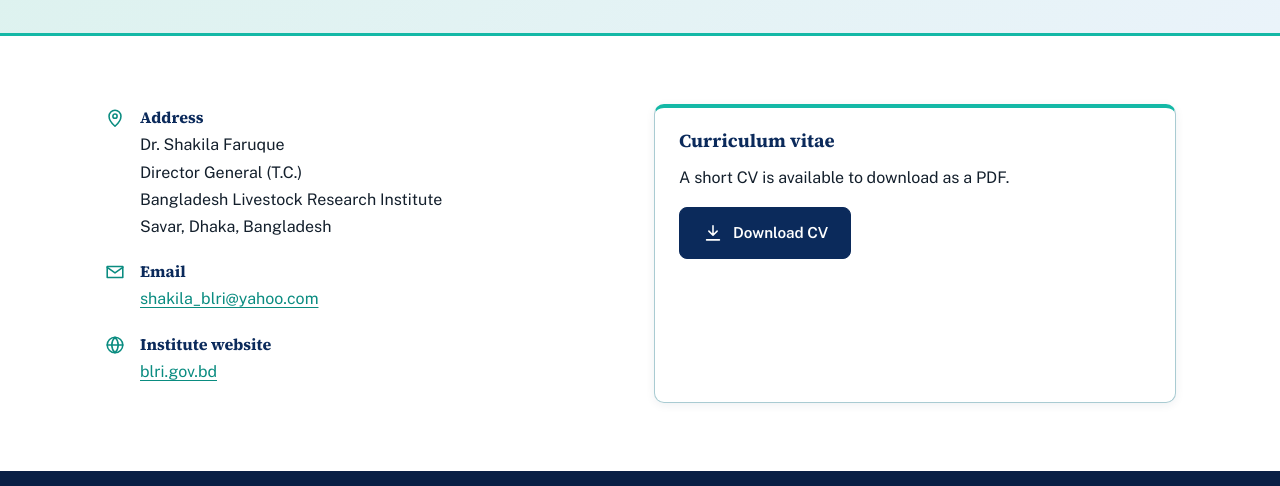
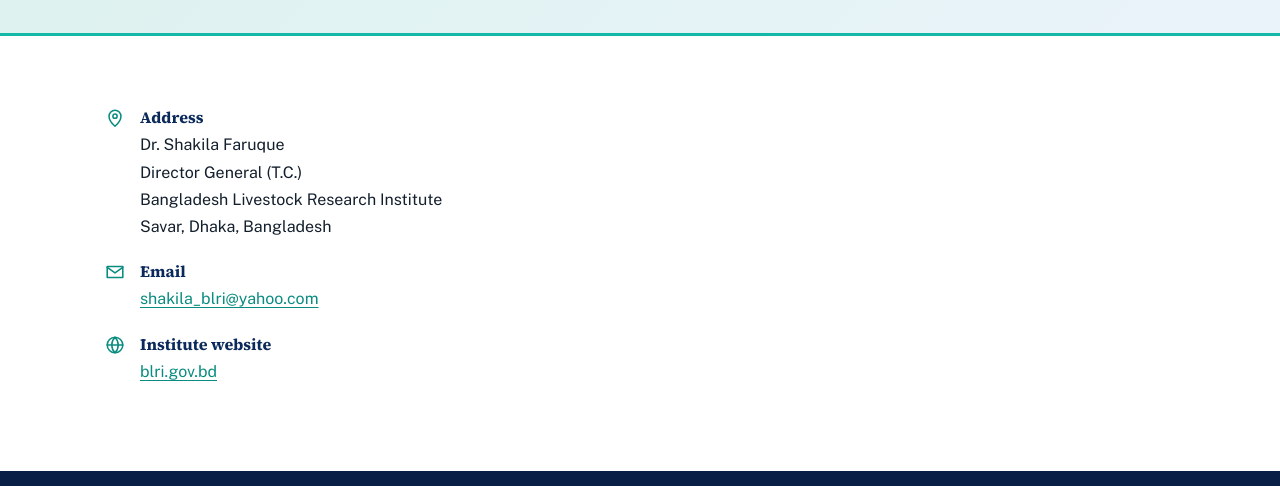
Before and after one commit to DrShakilaFaruque/DrShakilaFaruque.github.io, a plain HTML site: page contact.html in a window 1280 px wide. Shown: the part 201-687 px from the top of the page. Drawn offline with nearby package versions, Linux system fonts and the light colour scheme.

Commit message:
Remove Download CV option
Remove the CV buttons from the home and contact pages and delete the
CV PDF from the site.

Co-Authored-By: Claude Sonnet 5.5 <noreply@anthropic.com>

```diff
--- a/contact.html
+++ b/contact.html
@@ -42,11 +42,6 @@
           <div class="contact-item"><svg viewBox="0 0 24 24" width="22" height="22" fill="none" stroke="currentColor" stroke-width="1.7" stroke-linecap="round" stroke-linejoin="round" aria-hidden="true"><path d="M3.5 6h17v12h-17z"/><path d="M3.5 7l8.5 6 8.5-6"/></svg><div><strong>Email</strong><a href="mailto:shakila_blri@yahoo.com">shakila_blri@yahoo.com</a></div></div>
           <div class="contact-item"><svg viewBox="0 0 24 24" width="22" height="22" fill="none" stroke="currentColor" stroke-width="1.7" stroke-linecap="round" stroke-linejoin="round" aria-hidden="true"><circle cx="12" cy="12" r="8.5"/><path d="M3.5 12h17M12 3.5c2.5 2.5 3.5 5.5 3.5 8.5s-1 6-3.5 8.5c-2.5-2.5-3.5-5.5-3.5-8.5s1-6 3.5-8.5z"/></svg><div><strong>Institute website</strong><a href="https://blri.gov.bd" rel="noopener">blri.gov.bd</a></div></div>
         </div>
-        <div class="list-card">
-          <h3>Curriculum vitae</h3>
-          <p>A short CV is available to download as a PDF.</p>
-          <p><a class="btn btn-solid" href="assets/Dr-Shakila-Faruque-CV.pdf" download><svg viewBox="0 0 24 24" width="22" height="22" fill="none" stroke="currentColor" stroke-width="1.7" stroke-linecap="round" stroke-linejoin="round" aria-hidden="true"><path d="M12 4v10M7.5 10l4.5 4.5 4.5-4.5M5 19.5h14"/></svg> Download CV</a></p>
-        </div>
       </div>
     </section>
   </main>
```
Also changed, not shown: index.html (+1 -2 lines), 2 other files.
